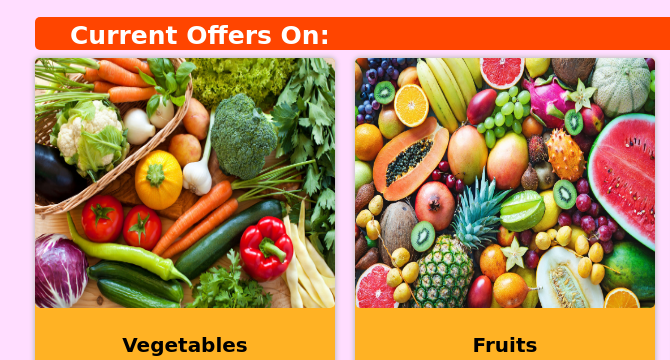
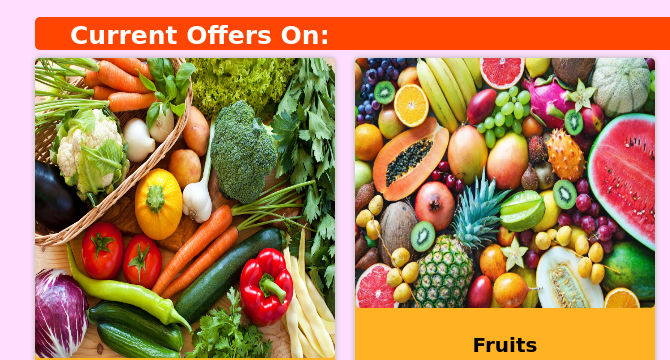
Before and after one commit to kirdantS/Web-Design-Project1, a plain HTML site: page index.html in a window 1280 px wide. Shown: the part 461-821 px from the top of the page, 135-805 px from the left. Drawn offline with Linux system fonts and the light colour scheme.

Commit message:
Update index.html

```diff
--- a/index.html
+++ b/index.html
@@ -89,7 +89,7 @@
 		</div>
 		<div class='grid_4 menu_item'>
 			<img src='asset/photos/vegetables.jpg'
-			width='300px' height='250px'/>
+			width='300px' height='300px'/>
 			<p>Vegetables</p>
 			<button >Shop Now</button>
 		</div>
```
